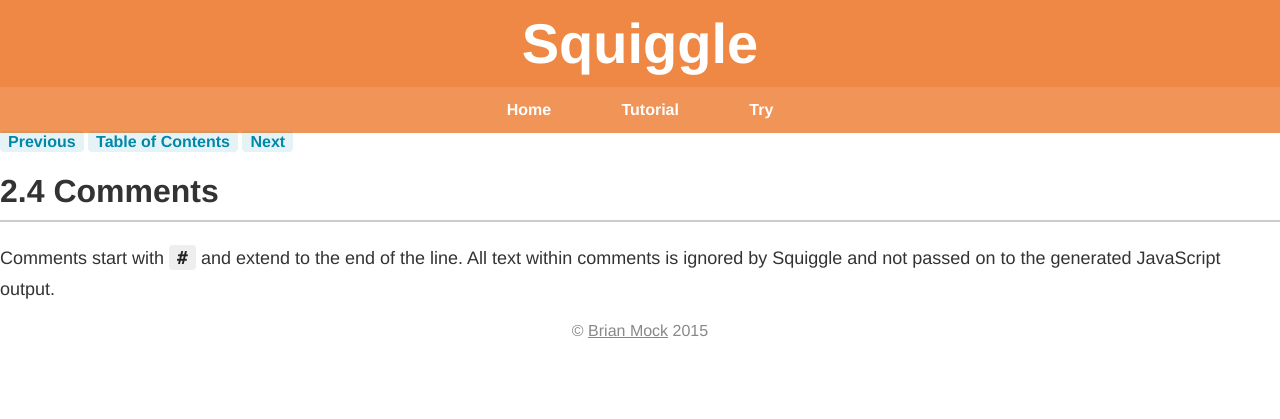
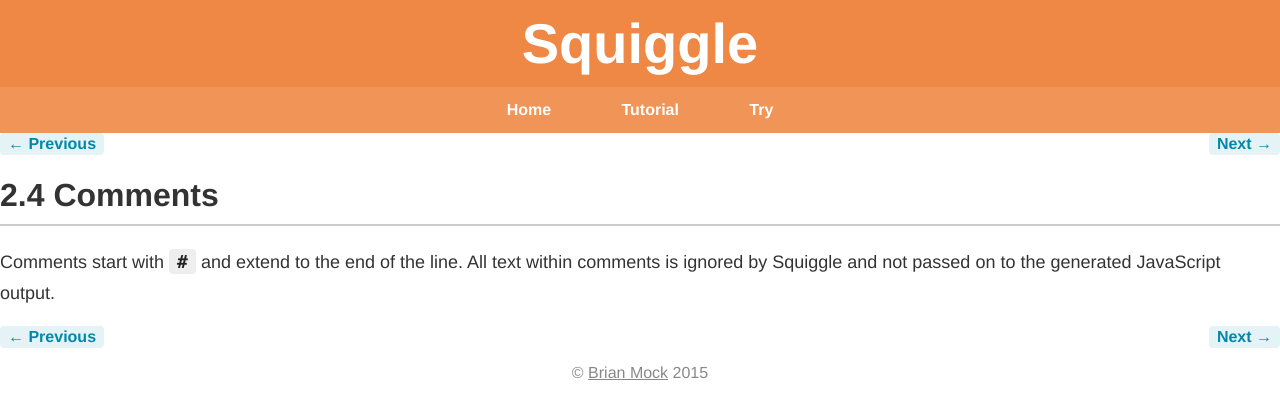
Before and after one commit to squiggle-lang/squiggle-lang.org, a Jekyll site: the page built from tutorial/chapter/2.4/index.md, in a window 1280 px wide. Shown: the top 419 px of the page. Built offline with Jekyll 4.4.1, drawn with Linux system fonts in a browser that asks for light colours.

Commit message:
Improves next/prev chapter navigation

```diff
--- a/_layouts/chapter.html
+++ b/_layouts/chapter.html
@@ -9,14 +9,34 @@
 
 <div class="chapter-nav">
     {% if page.previous %}
-    <a href="{{ site.baseurl }}/tutorial/chapter/{{ page.previous }}/">Previous</a>
+    <a
+        class="prev"
+        href="{{ site.baseurl }}/tutorial/chapter/{{ page.previous }}/"
+    >&larr; Previous</a>
     {% endif %}
-    <a href="{{ site.baseurl }}/tutorial/">Table of Contents</a>
     {% if page.next %}
-    <a href="{{ site.baseurl }}/tutorial/chapter/{{ page.next }}/">Next</a>
+    <a
+        class="next"
+        href="{{ site.baseurl }}/tutorial/chapter/{{ page.next }}/"
+    >Next &rarr;</a>
     {% endif %}
 </div>
 
 <h1>{{ a }}.{{ b }} {{ page.title }}</h1>
 
 {{ content }}
+
+<div class="chapter-nav">
+    {% if page.previous %}
+    <a
+        class="prev"
+        href="{{ site.baseurl }}/tutorial/chapter/{{ page.previous }}/"
+    >&larr; Previous</a>
+    {% endif %}
+    {% if page.next %}
+    <a
+        class="next"
+        href="{{ site.baseurl }}/tutorial/chapter/{{ page.next }}/"
+    >Next &rarr;</a>
+    {% endif %}
+</div>
--- a/_sass/style.scss
+++ b/_sass/style.scss
@@ -136,8 +136,19 @@
     }
 }
 
-.chapter-nav a {
-    @include prettyLinks;
+.chapter-nav {
+    &:after {
+        content: ' ';
+        display: block;
+        clear: both;
+    }
+
+    a {
+        @include prettyLinks;
+
+        &.prev { float: left; }
+        &.next { float: right; }
+    }
 }
 
 .chapter-number {
```
